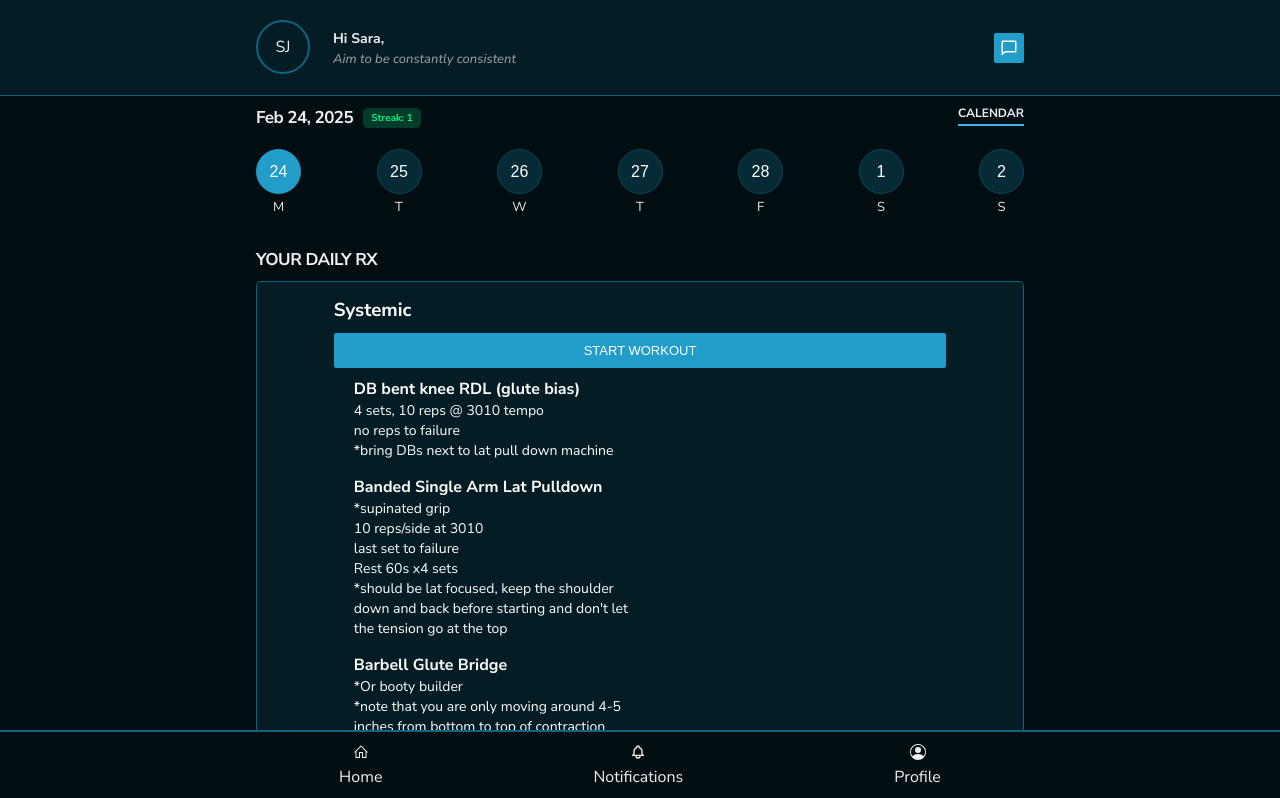
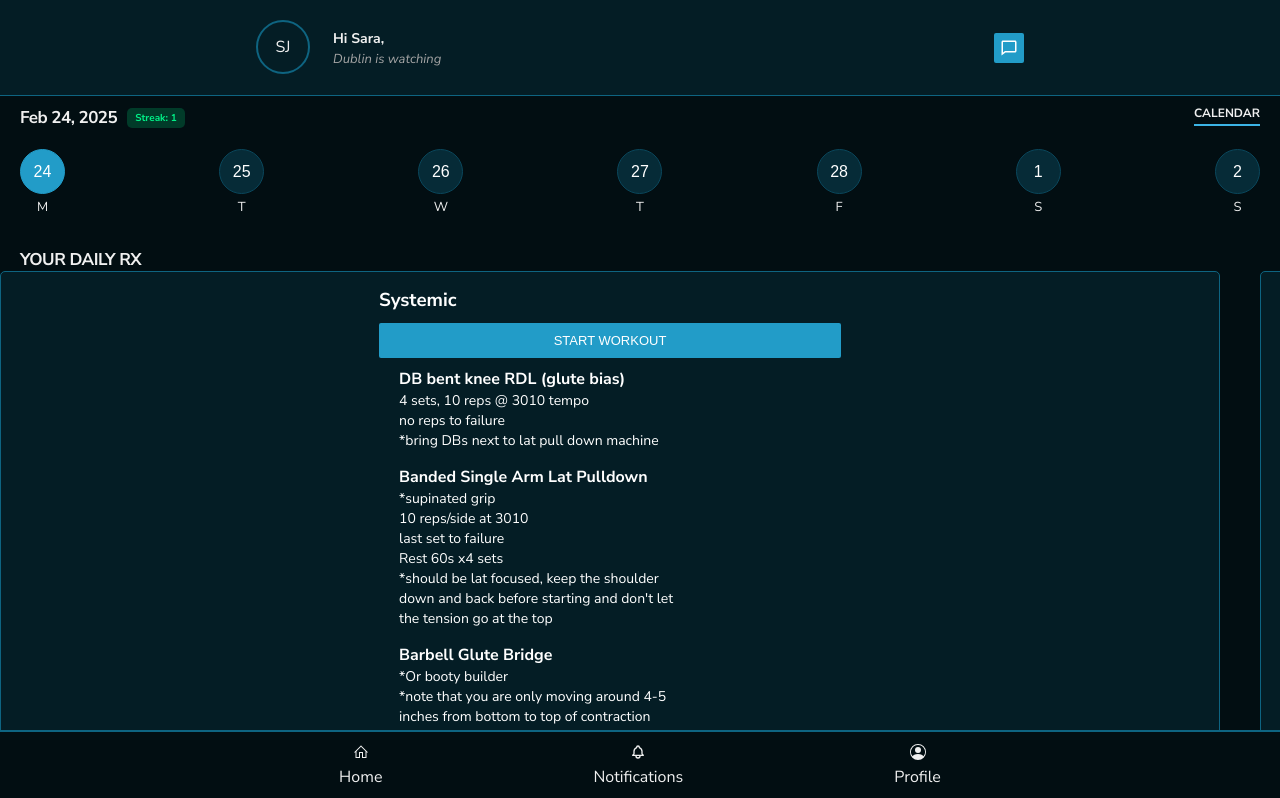
Before and after one commit to ty730/coachrx, a React (Create React App) app: page / in a window 1280 px wide. Shown: the top 798 px of the page. Built offline with nearby package versions, Linux system fonts and the light colour scheme.

Commit message:
swipe everything

```diff
--- a/src/App.css
+++ b/src/App.css
@@ -80,10 +80,6 @@ html, body, #root {
 .Main {
   background-color: #020e12;
   flex-grow: 1;
-}
-
-.NavBar, .Daily {
-  padding: 0px 20px 0px 20px;
 }
 
 .Header {
@@ -234,6 +230,8 @@ html, body, #root {
 
 .Daily {
   text-align: left;
+  overflow-x: hidden;
+  height: fit-content;
 }
 
 .TasksContainer {
@@ -316,6 +314,7 @@ html, body, #root {
 
 .NavBar {
   margin: 0px 0px 32px 0px;
+  overflow-x: hidden;
 }
 
 .NavTop {
@@ -385,6 +384,16 @@ html, body, #root {
   width: 100%;
 }
 
+.ActivityCard {
+  width: 100%;
+  margin: 0px 20px 0px 20px;
+  overflow-y: hidden;
+}
+
+.NavWeek, .NavTop, .Daily h2 {
+  margin: 0px 20px 0px 20px;
+}
+
 .DayGrid {
   display: flex;
   flex-direction: column;
@@ -426,7 +435,7 @@ html, body, #root {
   margin-left: auto;
   margin-right: auto;
   margin-top: 10%;
-  padding: 20px 10px 20px 10px;
+  width: 100%;
 }
 
 .VideoModal {
@@ -529,6 +538,13 @@ html, body, #root {
   position: relative;
 }
 
+.SwiperContainer {
+  touch-action: none;
+  /* transition: 0.2s ease; */
+  overflow-x: visible;
+  position: relative;
+}
+
 .WorkoutMain h4 {
   font-size: 18px;
   margin: 15px 0px 5px 0px;
@@ -626,20 +642,12 @@ html, body, #root {
 /* MEDIA */
 
 @media only screen and (min-width: 1000px) {
-  .NavBar, .Daily {
-    padding: 0px 30% 0px 30%;
-  }
-
   .ExitButton {
     margin-right: 4% !important;
   }
 }
 
 @media only screen and (min-width: 750px) {
-  .NavBar, .Daily {
-    padding: 0px 20% 0px 20%;
-  }
-
   .Header {
     padding: 20px 20% 20px 20%;
   }
--- a/src/App.tsx
+++ b/src/App.tsx
@@ -36,6 +36,7 @@ function App() {
     const [data, setData] = useState<DataType>({});
     const [isModalOpen, setIsModalOpen] = useState(false);
     const [inWorkout, setInWorkout] = useState(false);
+    const [days, setDays] = useState<Activity[][]>([]);
 
     function handleDateChange(date: Date) {
       setDateStr(date.toLocaleDateString('en-us'));
@@ -70,9 +71,24 @@ function App() {
     }, [isModalOpen]);
 
     useEffect(() => {
+        let tempActivity: Activity[] = [];
         if (dateStr in data) {
-          setActivities(data[dateStr as keyof typeof Data]['activities']);
+            tempActivity = data[dateStr as keyof typeof Data]['activities'];
         } else {
+            tempActivity = getActivity(dateStr);
+        }
+        setActivities(tempActivity);
+        let currDate = new Date(dateStr);
+        currDate.setDate(currDate.getDate() - 1);
+        let tempDays = [];
+        tempDays.push(getActivity(currDate.toLocaleDateString('en-US')));
+        tempDays.push(tempActivity);
+        currDate.setDate(currDate.getDate() + 2);
+        tempDays.push(getActivity(currDate.toLocaleDateString('en-US')));
+        setDays(tempDays);
+    }, [data, dateStr]);
+
+    function getActivity(dateString: string) {
         let tempActivity: Activity[] = [{
             "name": "Rest Day",
             "tasks": [
@@ -85,7 +101,7 @@ function App() {
             ]
         }];
         const overallEnd = new Date("3/2/2025");
-          const currDate = new Date(dateStr);
+        const currDate = new Date(dateString);
         if (currDate > overallEnd) {
             const overallStart = new Date("11/25/2024");
             let dateToUse = calculateDateToUse(currDate, overallStart, overallEnd);
@@ -97,9 +113,8 @@ function App() {
                 }
             }
         }
-          setActivities(tempActivity);
+        return tempActivity;
     }
-    }, [data, dateStr]);
 
     function calculateDateToUse(currDate: Date, overallStart: Date, overallEnd: Date) {
         const exerciseDays = dateDiff(overallStart, overallEnd) - dateDiff(new Date("2/3/2025"), new Date("2/9/2025"));
@@ -117,7 +132,7 @@ function App() {
         let Difference_In_Time = date2.getTime() - date1.getTime();
         // Calculating the no. of days between two dates
         let differenceInDays = Math.round(Difference_In_Time / (1000 * 3600 * 24));
-        return differenceInDays
+        return differenceInDays;
     }
 
     function isHoliday(activity: Activity) {
@@ -140,7 +155,7 @@ function App() {
                   <div className='Main'>
                     <NavBar currDateStr={dateStr} handleDateChange={handleDateChange} openModal={openModal} />
                     <DayPage
-                        activities={ activities }
+                        days={ days }
                         currDateStr={dateStr}
                         handleDateChange={handleDateChange}
                         handleStartWorkout={openWorkout}
--- a/src/Components/ActivityCard.tsx
+++ b/src/Components/ActivityCard.tsx
@@ -1,14 +1,34 @@
-import React from 'react';
+import { useEffect, useRef } from 'react';
 import { Activity } from '../App';
+import useWindowSize from '../Hooks/useWindowSize';
 
 interface Props {
     activity: Activity;
     handleStartWorkout: () => void;
+    setHeight?: (height: number) => void;
+    height: number;
 }
 
 function ActivityCard(props: Props) {
+    const [WIDTH, HEIGHT] = useWindowSize();
+    const ref = useRef<HTMLDivElement>(null);
+
+    useEffect(() => {
+        if (ref.current) {
+            if (props.setHeight !== undefined) {
+                props.setHeight(ref.current.clientHeight);
+            }
+        }
+    }, [HEIGHT, props.activity]);
+
     return (
-    <div className="ActivityCard">
+        <div className="ActivityCard"
+            ref={ref}
+            style={{
+                width: `${WIDTH - 62}px`,
+                height: `${props.height && (props.setHeight == undefined) ? props.height + 'px' : '100%'}`
+            }}
+        >
             <h3>{props.activity.name}</h3>
             <button className='EditButton' onClick={props.handleStartWorkout}>START WORKOUT</button>
             <div className='TasksContainer'>
--- a/src/Components/Header.tsx
+++ b/src/Components/Header.tsx
@@ -4,6 +4,7 @@ import { BiComment } from "react-icons/bi";
 type Props = {}
 
 function Header(props: Props) {
+    const sayings = ['Progress does not happen in a straight line, it\'s a zig zag', 'Dublin is watching', 'Aim to be constantly consistent'];
     return (
         <div className='HeaderWrapper'>
             <div className="Header">
@@ -12,7 +13,7 @@ function Header(props: Props) {
                 </div>
                 <div className='HeaderHello'>
                     <h4>Hi Sara,</h4>
-                <p className='Italic'>Aim to be constantly consistent</p>
+                    <p className='Italic'>{sayings[1]}</p>
                 </div>
                 <div>
                     <div className='HeaderCommentContainer'>
--- a/src/Components/NavBar.tsx
+++ b/src/Components/NavBar.tsx
@@ -2,6 +2,7 @@ import React, { useEffect, useState } from 'react';
 import useSwipe from '../Hooks/useSwipe';
 import DateButton from '../Helpers/DateButton';
 import { createDatesArr } from '../Helpers/DatesHelper';
+import useWindowSize from '../Hooks/useWindowSize';
 
 type Props = {
     currDateStr: string;
@@ -10,7 +11,14 @@ type Props = {
 }
 
 function NavBar(props: Props) {
-    const [weekArr, setWeekArr] = useState<(Date | null)[]>([]);
+    /// Carousel slider
+    const [slideNum, setSlideNum] = useState<number>(1);
+    const [movement, setMovement] = useState<number>(0);
+    const [duration, setDuration] = useState<number>(0);
+    const [WIDTH, HEIGHT] = useWindowSize();
+    const minSwipeDistance = 100;
+    const [weeks, setWeeks] = useState<Date[][]>([]);
+    // Date stuff
     const [startDate, setStartDate] = useState<Date | null>(null);
     const [endDate, setEndDate] = useState<Date | null>(null);
     const dateOptions: Intl.DateTimeFormatOptions = {
@@ -18,23 +26,43 @@ function NavBar(props: Props) {
         month: "short",
         day: "numeric",
     };
+
     const swipeHandlers = useSwipe({
         onSwipedLeft: (xLocation: number, xStart: number) => {
-            let nextDate: Date = new Date(props.currDateStr);
-            nextDate.setDate(nextDate.getDate() + 7);
-            props.handleDateChange(nextDate);
         },
         onSwipedRight: (xLocation: number, xStart: number) => {
-            let prevDate: Date = new Date(props.currDateStr);
-            prevDate.setDate(prevDate.getDate() - 7);
-            props.handleDateChange(prevDate);
         },
-        onMove: (xLocation: number, xStart: number) => {},
-        onMoveEnd: (xLocation: number, xStart: number) => {},
-        moveElement: true
+        onMove: (xLocation: number, xStart: number) => {
+            const delta = xLocation - xStart;
+            if (xLocation) {
+                setMovement(delta - (slideNum * WIDTH));
+            }
+        },
+        onMoveEnd: (xLocation: number, xStart: number) => {
+            const delta = xLocation - xStart;
+            const isLeftSwipe = delta < -minSwipeDistance;
+            const isRightSwipe = delta > minSwipeDistance;
+            const endPosition = delta / WIDTH;
+            const endPartial = endPosition % 1;
+            if (isLeftSwipe) {
+                transitionTo(slideNum + 1, Math.min(0.5, 1 - Math.abs(endPartial)));
+            } else if (isRightSwipe) {
+                transitionTo(slideNum - 1, Math.min(0.5, 1 - Math.abs(endPartial)))
+            } else {
+                transitionTo(slideNum, Math.min(0.5, 1 - Math.abs(endPartial)))
+            }
+        },
+        moveElement: false
     });
 
+    function transitionTo(index: number, duration: number) {
+        setSlideNum(index);
+        setMovement(-(index * WIDTH));
+        setDuration(duration);
+    }
+
     useEffect(() => {
+        // Handle week
         let currDate = new Date(props.currDateStr);
         let tempStart = startDate;
         let tempEnd = endDate;
@@ -44,17 +72,33 @@ function NavBar(props: Props) {
             const mondayOffset = dayOfWeek === 0 ? 6 : dayOfWeek - 1; // Calculate days away from Monday (1)
             tempStart = new Date(currDate.getTime());
             tempStart.setDate(tempStart.getDate() - mondayOffset);
-
             // Calculate End
             tempEnd = new Date(tempStart.getTime());
             tempEnd.setDate(tempEnd.getDate() + 6);
+            setStartDate(new Date(tempStart.getTime()));
+            setEndDate(new Date(tempEnd.getTime()));
         }
-        if ((weekArr.length == 0 || !useCurrWeek) && (tempStart && tempEnd)) {
-            setWeekArr(createDatesArr(tempStart, tempEnd));
+        if ((weeks.length == 0 || !useCurrWeek) && (tempStart && tempEnd)) {
+            // 3 week window
+            tempStart.setDate(tempStart.getDate() - 7);
+            tempEnd.setDate(tempEnd.getDate() - 7);
+            let newWeeks = [];
+            for (let i = 0; i < 3; i++) {
+                let week = createDatesArr(tempStart, tempEnd);
+                newWeeks.push(week);
+                tempStart.setDate(tempStart.getDate() + 7);
+                tempEnd.setDate(tempEnd.getDate() + 7);
             }
-        setStartDate(tempStart);
-        setEndDate(tempEnd);
-      }, [props.currDateStr]);
+            tempStart.setDate(tempStart.getDate() - 7);
+            tempEnd.setDate(tempEnd.getDate() - 7);
+            setWeeks(newWeeks);
+        }
+    }, [props.currDateStr, slideNum, WIDTH]);
+
+    useEffect(() => {
+        // Handle swiper
+        setMovement(-(slideNum * WIDTH));
+    }, [slideNum, WIDTH]);
 
     return (
         <div className="NavBar">
@@ -71,8 +115,26 @@ function NavBar(props: Props) {
                     <button className='LinkButton' onClick={props.openModal}>CALENDAR</button>
                 </div>
             </div>
-            <div {...swipeHandlers} className='NavWeek'>
-                {weekArr.map((date, i) => {
+            <div className='SwiperContainer'>
+                <div {...swipeHandlers} className='Swiper' style={{
+                    transform: `translateX(${movement}px)`,
+                    transitionDuration: `${duration}s`,
+                }}
+                onTransitionEnd={() => {
+                    if (slideNum !== 1) {
+                        let nextDate: Date = new Date(props.currDateStr);
+                        let offset = slideNum == 2 ? 7 : -7;
+                        nextDate.setDate(nextDate.getDate() + offset);
+                        props.handleDateChange(nextDate);
+                        transitionTo(1, 0);
+                    }
+                }}>
+                    {
+                        weeks.map((week, i) => {
+                            return(<div className='NavWeek' key={i} style={{
+                                width: `${WIDTH - 40}px`
+                            }}>
+                                {week.map((date, i) => {
                                     return(
                                         <div key={i}>
                                             { date ?
@@ -92,6 +154,10 @@ function NavBar(props: Props) {
                                         }
                                     )
                                 }
+                            </div>)
+                        })
+                    }
+                </div>
             </div>
         </div>
     );
--- a/src/Helpers/DatesHelper.ts
+++ b/src/Helpers/DatesHelper.ts
@@ -1,7 +1,7 @@
 
 
 export function createDatesArr(start: Date, end: Date): Date[] {
-    let date = start;
+    let date = new Date(start.getTime());
     let datesArr = [];
     while (date <= end) {
         datesArr.push(new Date(date.getTime()));
--- a/src/Pages/DayPage.tsx
+++ b/src/Pages/DayPage.tsx
@@ -1,41 +1,97 @@
-import React from 'react';
+import { useState, useEffect } from 'react';
 import { Activity } from '../App';
 import ActivityCard from '../Components/ActivityCard';
 import useSwipe from '../Hooks/useSwipe';
+import useWindowSize from '../Hooks/useWindowSize';
 
 interface Props {
-    activities: Activity[];
+    days: Activity[][];
     currDateStr: string;
     handleDateChange: (date: Date) => void;
     handleStartWorkout: () => void;
 }
 
 function DayPage(props: Props) {
+    /// Carousel slider
+    const [slideNum, setSlideNum] = useState<number>(1);
+    const [movement, setMovement] = useState<number>(0);
+    const [duration, setDuration] = useState<number>(0);
+    const [WIDTH, HEIGHT] = useWindowSize();
+    const [height, setHeight] = useState<number>(0);
+    const minSwipeDistance = 100;
+
     const swipeHandlers = useSwipe({
         onSwipedLeft: (xLocation: number, xStart: number) => {
-            let nextDate: Date = new Date(props.currDateStr);
-            nextDate.setDate(nextDate.getDate() + 1);
-            props.handleDateChange(nextDate);
         },
         onSwipedRight: (xLocation: number, xStart: number) => {
-            let prevDate: Date = new Date(props.currDateStr);
-            prevDate.setDate(prevDate.getDate() - 1);
-            props.handleDateChange(prevDate);
         },
-        onMove: (xLocation: number, xStart: number) => {},
-        onMoveEnd: (xLocation: number, xStart: number) => {},
-        moveElement: true
+        onMove: (xLocation: number, xStart: number) => {
+            const delta = xLocation - xStart;
+            if (xLocation) {
+                setMovement(delta - (slideNum * WIDTH));
+            }
+        },
+        onMoveEnd: (xLocation: number, xStart: number) => {
+            const delta = xLocation - xStart;
+            const isLeftSwipe = delta < -minSwipeDistance;
+            const isRightSwipe = delta > minSwipeDistance;
+            const endPosition = delta / WIDTH;
+            const endPartial = endPosition % 1;
+            if (isLeftSwipe) {
+                transitionTo(slideNum + 1, Math.min(0.5, 1 - Math.abs(endPartial)));
+            } else if (isRightSwipe) {
+                transitionTo(slideNum - 1, Math.min(0.5, 1 - Math.abs(endPartial)))
+            } else {
+                transitionTo(slideNum, Math.min(0.5, 1 - Math.abs(endPartial)))
+            }
+        },
+        moveElement: false
     });
+
+    function transitionTo(index: number, duration: number) {
+        setSlideNum(index);
+        setMovement(-(index * WIDTH));
+        setDuration(duration);
+    }
+
+    useEffect(() => {
+        // Handle swiper
+        setMovement(-(slideNum * WIDTH));
+    }, [slideNum, WIDTH]);
 
     return (
         <div className="Daily">
             <h2>YOUR DAILY RX</h2>
-            <div {...swipeHandlers}>
-                {props.activities.map((item, i) => {
-                    return(
-                        <ActivityCard activity={props.activities[i]} handleStartWorkout={props.handleStartWorkout} key={i}/>
-                    );
-                })}
+            <div className='SwiperContainer'>
+                <div {...swipeHandlers} className='Swiper' style={{
+                    transform: `translateX(${movement}px)`,
+                    transitionDuration: `${duration}s`,
+                }}
+                onTransitionEnd={() => {
+                    if (slideNum !== 1) {
+                        let nextDate: Date = new Date(props.currDateStr);
+                        let offset = slideNum == 2 ? 1 : -1;
+                        nextDate.setDate(nextDate.getDate() + offset);
+                        props.handleDateChange(nextDate);
+                        transitionTo(1, 0);
+                    }
+                }}>
+                    {
+                        props.days.map((item, i) => {
+                            return(item.map((activity, index) => {
+                                return(
+                                    <ActivityCard
+                                        setHeight={i === 1 ? setHeight : undefined}
+                                        height={height}
+                                        activity={activity}
+                                        handleStartWorkout={props.handleStartWorkout}
+                                        key={index}
+                                    />
+                                );
+                            }));
+                        })
+                    }
+                </div>
             </div>
         </div>
     );
--- a/src/Pages/WorkoutPage.tsx
+++ b/src/Pages/WorkoutPage.tsx
@@ -17,9 +17,9 @@ function WorkoutPage(props: Props) {
     const [tasks, setTasks] = useState<Task[]>();
     const [isVideoOpen, setIsVideoOpen] = useState<boolean>(false);
     const [movement, setMovement] = useState<number>(0);
-    const [duration, setDuration] = useState<number>(0);
+    const [duration, setDuration] = useState<number>(0.1);
     const [WIDTH, HEIGHT] = useWindowSize();
-    const minSwipeDistance = 100;
+    const minSwipeDistance = 80;
 
     useEffect(() => {
         let newTasks: Task[] = [];
@@ -82,6 +82,7 @@ function WorkoutPage(props: Props) {
     function transitionTo(index: number, duration: number) {
         setSlideNum(index);
         setMovement(-(index * WIDTH));
+        setDuration(duration);
     }
 
     return (
@@ -102,7 +103,10 @@ function WorkoutPage(props: Props) {
             <div {...swipeHandlers} className='WorkoutMain'>
                 <div className='Swiper' style={{
                     transform: `translateX(${movement}px)`,
-                    transitionDuration: `0.5s`,
+                    transitionDuration: `${duration === 0 ? 0.1 : duration}s`,
+                }}
+                onTransitionEnd={() => {
+                    setDuration(0);
                 }}>
                     { tasks && tasks.map((task, i) => {
                         return(
```
Also changed, not shown: src/Data/data.json. Lines whose indentation alone changed are shown as unchanged.
